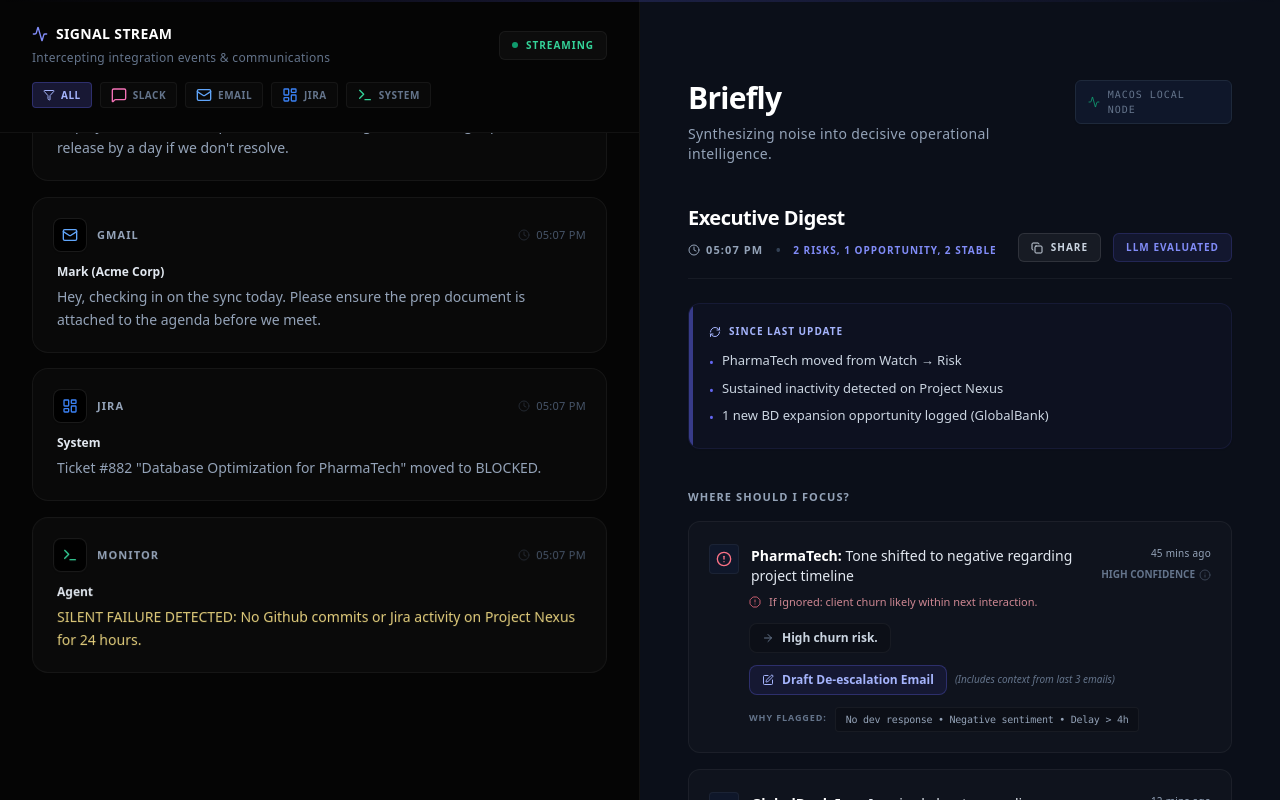
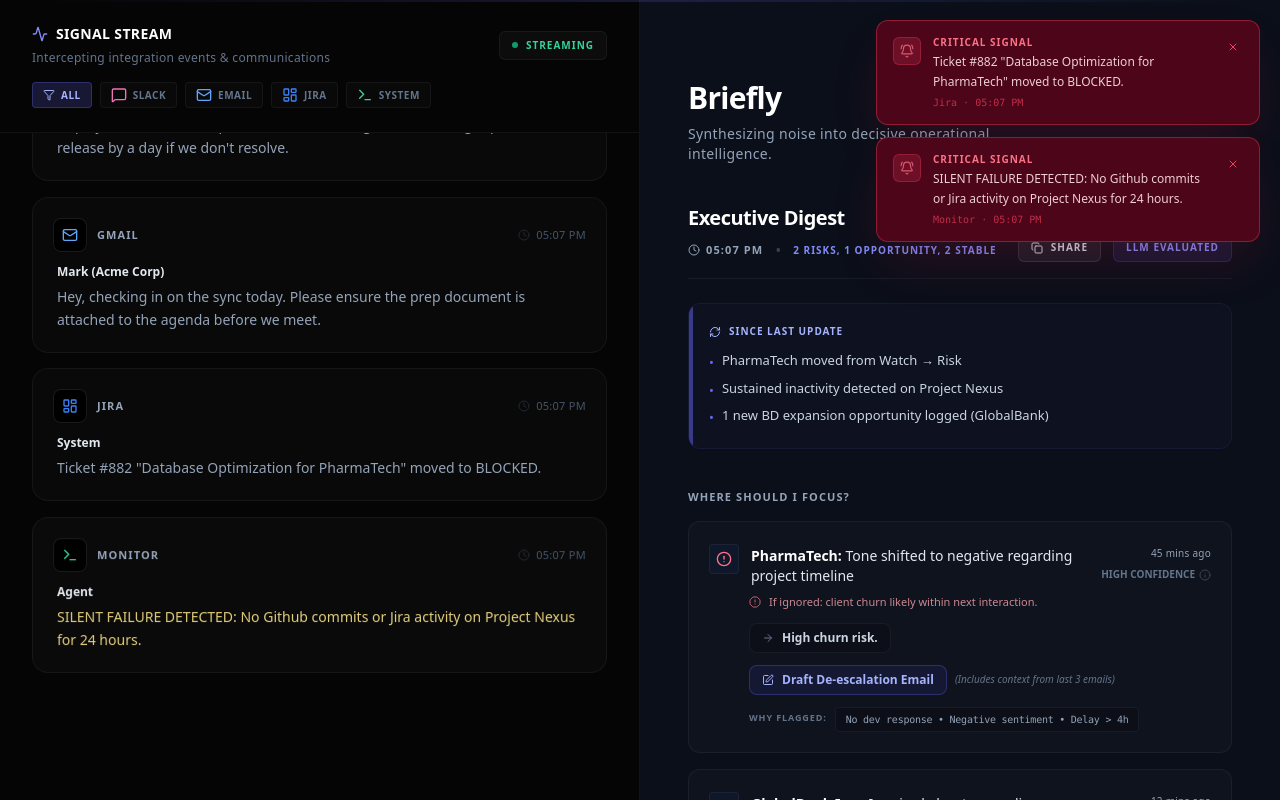
Before and after one commit to Sumanth2377/Briefly, a React (Vite) app: page / in a window 1280 px wide. Both pictures are taken after a click on the button "Generate Intelligence". Built offline with nearby package versions, Linux system fonts and the light colour scheme.

Commit message:
feat: add live risk alert toast notifications for critical signals

```diff
--- a/src/App.jsx
+++ b/src/App.jsx
@@ -1,5 +1,5 @@
 import React, { useState, useEffect, useRef } from 'react';
-import { Activity, Clock, MessageSquare, Mail, LayoutDashboard, Terminal, AlertCircle, CheckCircle2, AlertTriangle, ArrowRight, Zap, Loader2, Sparkles, TrendingUp, PenSquare, RefreshCw, AlertOctagon, Info, Pause, Play, Filter, Copy, Check } from 'lucide-react';
+import { Activity, Clock, MessageSquare, Mail, LayoutDashboard, Terminal, AlertCircle, CheckCircle2, AlertTriangle, ArrowRight, Zap, Loader2, Sparkles, TrendingUp, PenSquare, RefreshCw, AlertOctagon, Info, Pause, Play, Filter, Copy, Check, X, BellRing } from 'lucide-react';
 import { rawDataStream, getHeartbeatDigest } from './mockData';
 
 const getSourceIcon = (type) => {
@@ -36,6 +36,37 @@
   }
 };
 
+const RISK_KEYWORDS = ['blocked', 'failure', 'risk', 'urgent', 'delay', 'escalation', 'silent failure', 'slipping'];
+
+function AlertToast({ toasts, onDismiss }) {
+  if (!toasts.length) return null;
+  return (
+    <div className="fixed top-5 right-5 z-[100] flex flex-col gap-3 pointer-events-none">
+      {toasts.map(t => (
+        <div
+          key={t.id}
+          className="pointer-events-auto flex items-start gap-3 px-4 py-3.5 rounded-xl bg-rose-950 border border-rose-500/40 shadow-2xl shadow-rose-900/30 animate-in slide-in-from-right-4 fade-in duration-300 max-w-sm"
+        >
+          <div className="mt-0.5 shrink-0 p-1.5 rounded-md bg-rose-500/20 border border-rose-500/30">
+            <BellRing className="w-3.5 h-3.5 text-rose-400 animate-pulse" />
+          </div>
+          <div className="flex-1 min-w-0">
+            <p className="text-[10px] font-bold uppercase tracking-widest text-rose-400 mb-0.5">Critical Signal</p>
+            <p className="text-xs text-rose-100/90 leading-relaxed font-light">{t.text}</p>
+            <p className="text-[10px] text-rose-500/70 mt-1 font-mono">{t.source} · {t.time}</p>
+          </div>
+          <button
+            onClick={() => onDismiss(t.id)}
+            className="shrink-0 mt-0.5 p-1 rounded hover:bg-rose-500/20 text-rose-500 hover:text-rose-300 transition-colors"
+          >
+            <X className="w-3 h-3" />
+          </button>
+        </div>
+      ))}
+    </div>
+  );
+}
+
 function App() {
   const [stream, setStream] = useState([]);
   const [isGenerating, setIsGenerating] = useState(false);
@@ -46,6 +77,9 @@
   const isPausedRef = useRef(isPaused);
   const [filterSource, setFilterSource] = useState('all');
   const [isCopied, setIsCopied] = useState(false);
+  const [alertToasts, setAlertToasts] = useState([]);
+
+  const dismissToast = (id) => setAlertToasts(prev => prev.filter(t => t.id !== id));
 
   useEffect(() => {
     isPausedRef.current = isPaused;
@@ -63,6 +97,15 @@
         id: Date.now() + Math.random().toString(),
         time: timeStr
       };
+
+      // Fire a toast for system alerts or risk-keyword signals
+      const isRisk = currentItem.type === 'system' ||
+        RISK_KEYWORDS.some(kw => currentItem.text.toLowerCase().includes(kw));
+      if (isRisk) {
+        const toastId = currentItem.id;
+        setAlertToasts(prev => [...prev.slice(-3), { id: toastId, text: currentItem.text, source: currentItem.source, time: timeStr }]);
+        setTimeout(() => setAlertToasts(prev => prev.filter(t => t.id !== toastId)), 5000);
+      }
 
       setStream((prev) => {
         const newStream = [...prev, currentItem];
@@ -105,6 +148,7 @@
 
   return (
     <div className="flex h-screen bg-slate-950 text-slate-300 font-sans selection:bg-indigo-500/30">
+      <AlertToast toasts={alertToasts} onDismiss={dismissToast} />
 
       <div className="absolute top-0 w-full h-[2px] bg-gradient-to-r from-indigo-500/0 via-indigo-500/20 to-indigo-500/0 z-50 pointer-events-none"></div>
 
```
